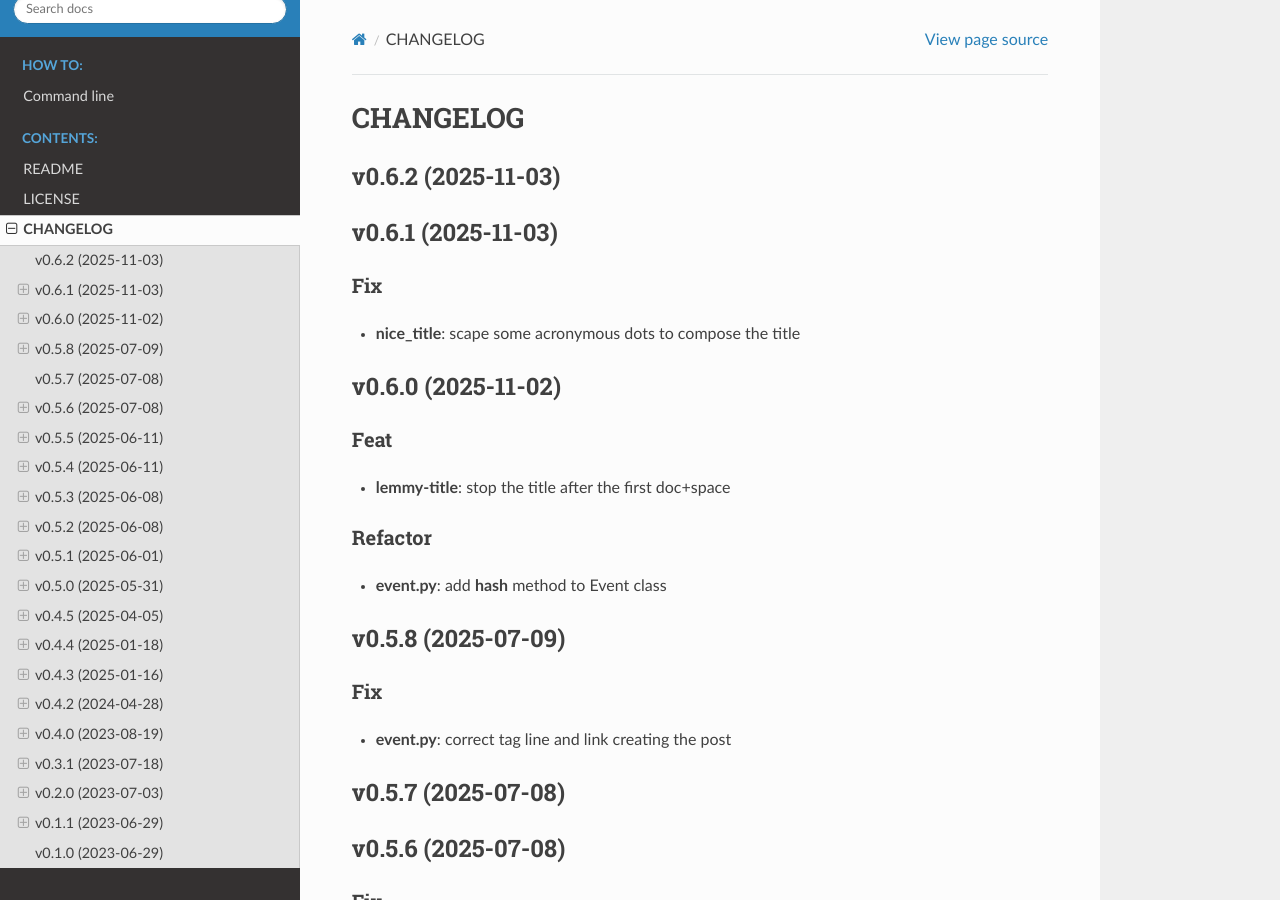
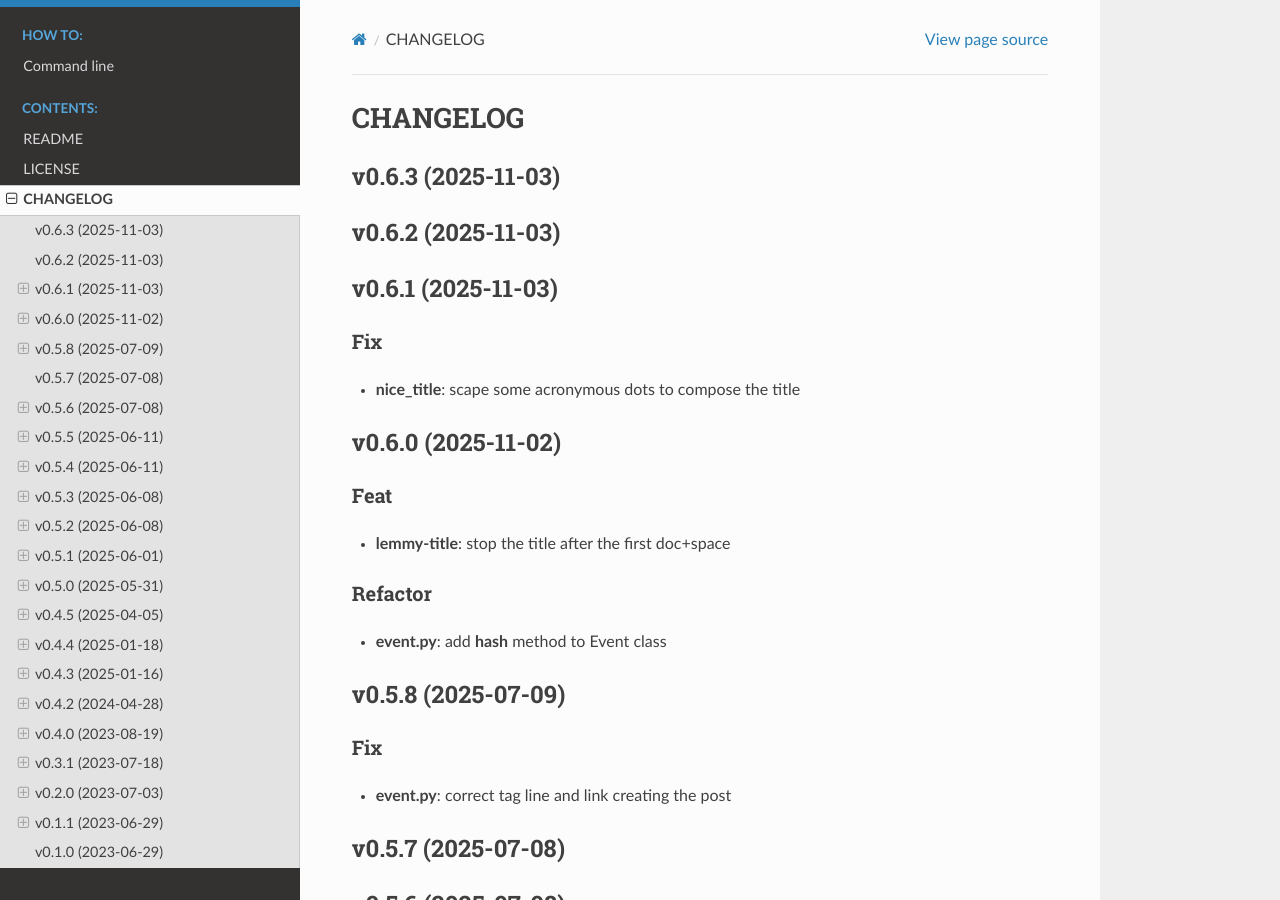
Before and after one commit to carlesmu/apc-lemmy-bot, a Sphinx documentation site: the page built from docs/source/changelog.rst, in a window 1280 px wide and 900 px high. Built offline with Sphinx 7.4.7 and the Read the Docs theme 3.1.0, drawn with Linux system fonts in a browser that asks for light colours.

Commit message:
bump: version 0.6.2 → 0.6.3

```diff
--- a/CHANGELOG.md
+++ b/CHANGELOG.md
@@ -1,3 +1,5 @@
+## v0.6.3 (2025-11-03)
+
 ## v0.6.2 (2025-11-03)
 
 ## v0.6.1 (2025-11-03)
--- a/apc_lemmy_bot/__init__.py
+++ b/apc_lemmy_bot/__init__.py
@@ -17,7 +17,7 @@
 from dataclasses import dataclass
 
 __app__: str = "apc_lemmy_bot"
-__version__: str = "0.6.2"
+__version__: str = "0.6.3"
 
 LEMMY_MAX_TITLE_LENGTH: int = 199
 
--- a/docs/source/conf.py
+++ b/docs/source/conf.py
@@ -26,7 +26,7 @@
 project = "apc-lemmy-bot"
 project_copyright = "2023-2025, Carles Muñoz Gorriz"
 author = "Carles Muñoz Gorriz"
-release = "0.6.2"
+release = "0.6.3"
 
 # ----------------------------------------------------------------------------
 # -- General configuration ---------------------------------------------------
--- a/pyproject.toml
+++ b/pyproject.toml
@@ -1,7 +1,7 @@
 [project]
 # Used by cx_Freeze
 name = "apc-lemmy-bot"
-version = "0.6.2"
+version = "0.6.3"
 description = "Post supabase events to a Lemmy instance or show them."
 maintainers = [
     {name="Carles Muñoz Gorriz", email="carlesmu@internautas.org"}
```
